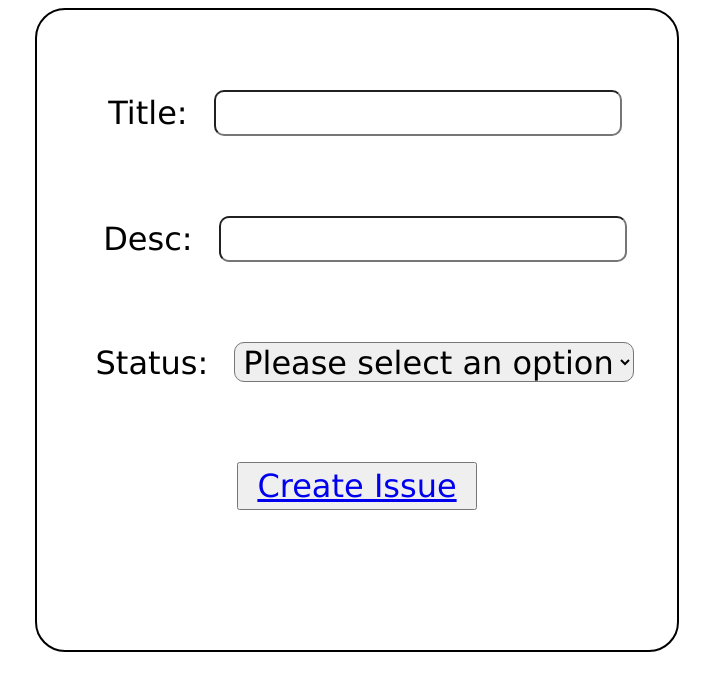
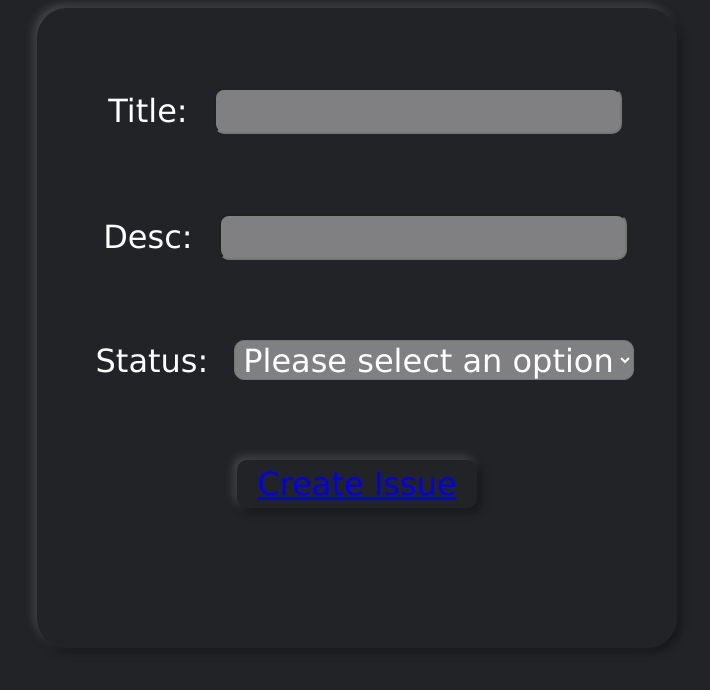
Before and after one commit to thesamnee/IssueTrackerFrontEnd, a React (Create React App) app: page /newissue in a window 1280 px wide. Shown: the top 690 px of the page, without its empty margins (283-993 px from the left). Built offline with nearby package versions, Linux system fonts and the light colour scheme.

Commit message:
s'more css

```diff
--- a/src/components/newIssue/newIssue.css
+++ b/src/components/newIssue/newIssue.css
@@ -1,13 +1,17 @@
+body{
+    background: rgb(34, 35, 39);
+}
 .formBox{
     width: 80vh;
     height: 80vh;
     position: relative;
     margin-left: auto;
     margin-right: auto;
-    border: 2px solid black;
     border-radius: 30px;
     font-size: 4vh;
+    color: white;
     font-family: 'Lucida Sans', 'Lucida Sans Regular', 'Lucida Grande', 'Lucida Sans Unicode', Geneva, Verdana, sans-serif;
+    box-shadow: 3px 3px 10px rgba(0, 0, 0, 0.5), -3px -3px 10px rgba(255, 255, 255, 0.192);
 }
 .formLabel{
     margin: 2vh;
@@ -15,6 +19,8 @@
 .form-control{
     margin-top: 10vh;
     text-align: center;
+    background: rgba(255, 255, 255, 0.425);
+    color: white;
 }
 .submitBtn{
     margin-top: 10vh;
@@ -22,7 +28,14 @@
     height: 6vh;
     font-size: inherit;
     font-family: inherit;
+    text-decoration: none;
+    background: none;
+    border: none;
+    color: white;
+    border-radius: 10px;
+    box-shadow: 3px 3px 10px rgba(0, 0, 0, 0.5), -3px -3px 10px rgba(255, 255, 255, 0.192);
 }
+
 input, select{
     width: 50vh;
     height: 5vh;
```
